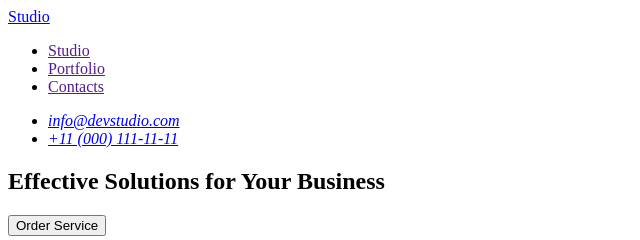
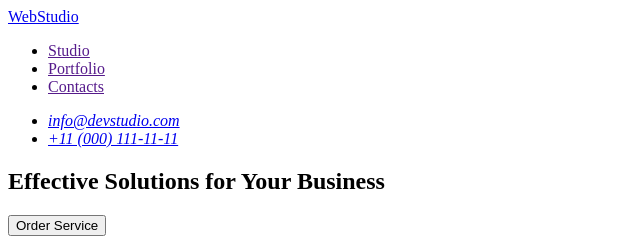
Before and after one commit to sashasashkina/goit-markup-hw-01, a plain HTML site: page index.html in a window 1280 px wide. Shown: the top 240 px of the page, 0-640 px from the left. Drawn offline with Linux system fonts and the light colour scheme.

Commit message:
one lesson

```diff
--- a/index.html
+++ b/index.html
@@ -10,7 +10,7 @@
 <body>
     <header>
         <nav>
-            <a href="./index.html">Studio</a>
+            <a href="./index.html">WebStudio</a>
             <ul>
                 <li><a href="">Studio</a></li>
                 <li><a href="">Portfolio</a></li>
@@ -88,7 +88,7 @@
         </section>
     </main>
     <footer>
-        <a href="./index.html">Studio</a>
+        <a href="./index.html">WebStudio</a>
         <p>Increase the flow of customers and sales for your business with digital marketing & growth solutions.</p>
     </footer>
 
```
